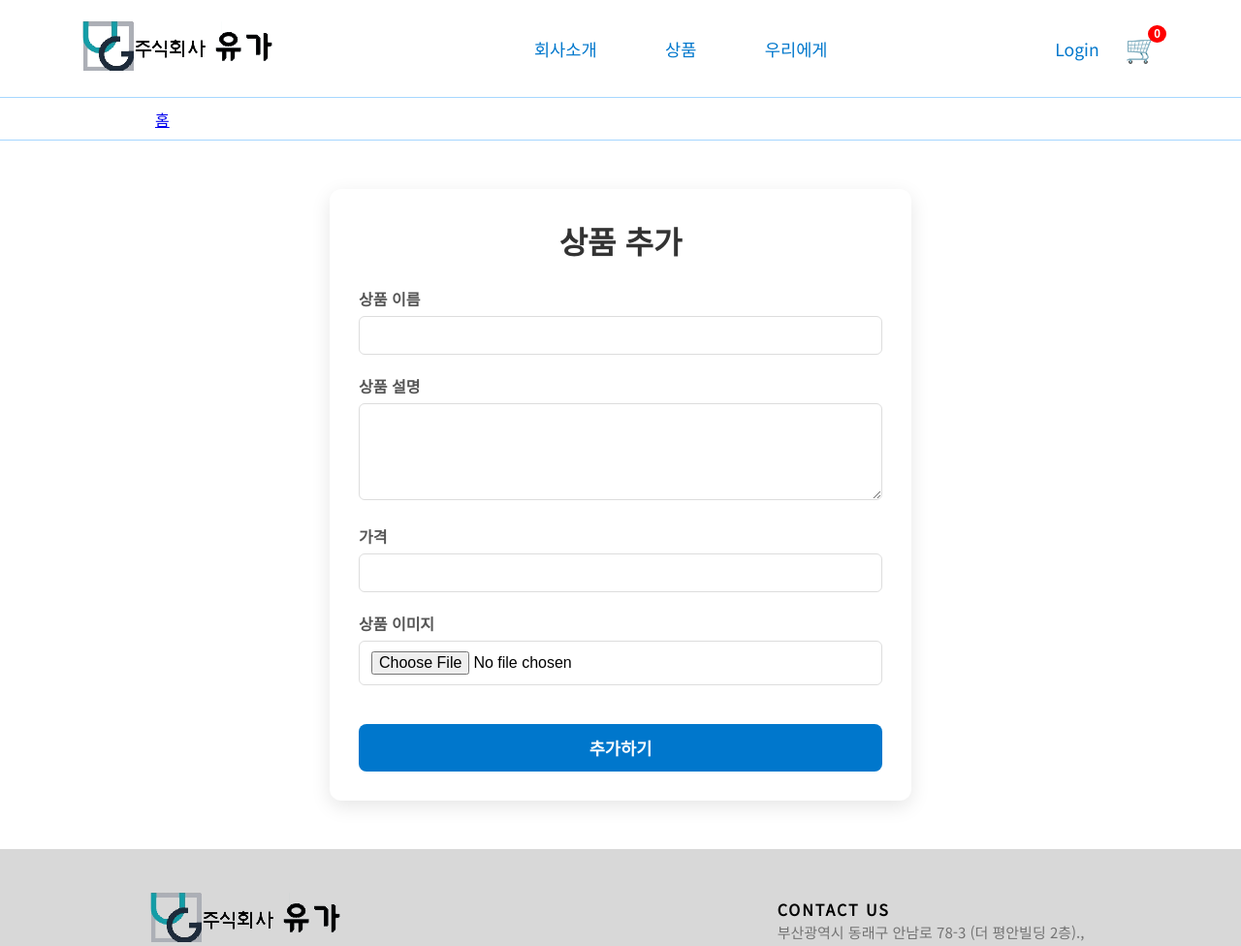
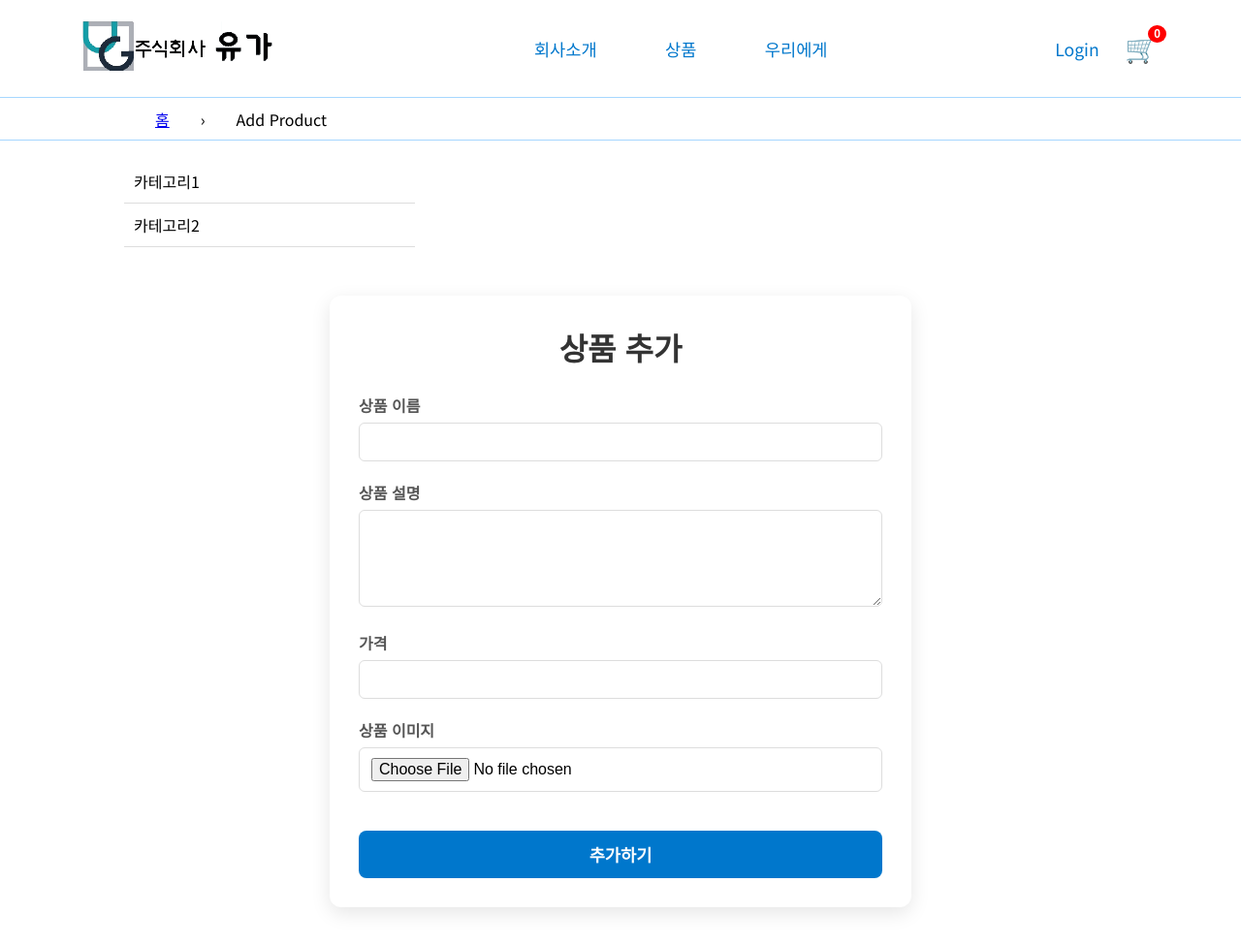
Before and after one commit to Ugakimseobin/uga-flask-app, a Flask app: page /add_product in a window 1280 px wide. Shown: the top 976 px of the page at 97% size. Run offline with Flask 3, Linux system fonts and the light colour scheme; data that the repository does not hold is empty; some libraries are stand-ins or nearby versions.

Commit message:
header rere

```diff
--- a/static/css/header_st.css
+++ b/static/css/header_st.css
@@ -188,6 +188,41 @@
 
 #header .menu li #company-drop li a{
     padding: 12px 0px;
+}
+
+
+/* 상품 패널 */
+.product-panel {
+    display: flex;
+    gap: 1em;
+    margin: 20px 10%;
+}
+
+#product-left {
+    width: 300px;
+}
+
+#product-left ul {
+    list-style: none;
+    padding-left: 0;
+}
+
+#product-left li {
+    padding: 10px;
+    cursor: pointer;
+    border-bottom: 1px solid #ddd;
+}
+
+#product-left li:hover {
+    background-color: #f0f0f0;
+}
+
+#product-right {
+    flex: 1;
+    padding: 10px;
+    border: 1px solid #ddd;
+    border-radius: 5px;
+    background-color: #fff;
 }
 
 /* ==============================
--- a/static/js/header.js
+++ b/static/js/header.js
@@ -1,249 +1,80 @@
 document.addEventListener('DOMContentLoaded', () => {
-
-    // ----------------------------
     // 햄버거 메뉴
-    // ----------------------------
     const hamburger = document.getElementById('hamburger');
     const navMenu = document.querySelector('#header .menu');
-
-    // 햄버거 클릭 → 메뉴 토글 + X 아이콘
     hamburger?.addEventListener('click', () => {
-        if(window.innerWidth <= 992){
-            navMenu.classList.toggle('active');
-            hamburger.classList.toggle('active');
-        }
+        navMenu.classList.toggle('active');
+        hamburger.classList.toggle('active');
     });
 
-    // 모바일 아코디언 드롭다운
-    document.querySelectorAll('.menu li.dropdown > a').forEach(toggle => {
-        toggle.addEventListener('click', e => {
-            if(window.innerWidth <= 992){
-                e.preventDefault();
-                const dropdown = toggle.nextElementSibling;
-                dropdown.classList.toggle('show');
-            }
-        });
-    });
-
-    // =====================
-    // 드롭다운 (데스크탑 클릭)
-    // =====================
-    const dropdownToggles = document.querySelectorAll('.menu li.dropdown > a');
-
-    dropdownToggles.forEach(toggle => {
-        toggle.addEventListener('click', (e) => {
-            e.preventDefault();
-            const parentLi = toggle.parentElement;
-            const dropdown = toggle.nextElementSibling;
-
-            // 다른 드롭다운은 닫기
-            document.querySelectorAll('.menu li.dropdown .dropdown-menu').forEach(menu => {
-                if(menu !== dropdown) menu.classList.remove('show');
-            });
-
-            // 현재 드롭다운 토글
-            dropdown.classList.toggle('show');
-        });
-    });
-
-    // 외부 클릭 시 닫기
-    document.addEventListener('click', (e) => {
-        if (!e.target.closest('.dropdown')) {
-            document.querySelectorAll('.dropdown').forEach(d => d.classList.remove('open'));
-        }
-    });
-
-    // 윈도우 리사이즈 시 초기화
-    window.addEventListener('resize', () => {
-        if(window.innerWidth > 992){
-            navMenu.classList.remove('active');
-            hamburger.classList.remove('active');
-            document.querySelectorAll('.menu li .dropdown-menu').forEach(menu => menu.classList.remove('show'));
-            document.querySelectorAll('.menu li .dropdown-menu .category').forEach(cat => cat.classList.remove('active'));
-        }
-    });
-
-    // ----------------------------
-    // 사용자 메뉴 (로그인 후)
-    // ----------------------------
+    // 사용자 메뉴
     const userToggle = document.getElementById('userMenuToggle');
     const userMenu = document.getElementById('userDropdownMenu');
-    userToggle?.addEventListener('click', function(e) {
+    userToggle?.addEventListener('click', e => {
         e.preventDefault();
         userMenu.classList.toggle('show');
     });
 
-    // ----------------------------
-    // 더보기 메뉴
-    // ----------------------------
-    const moreMenuButton = document.getElementById('moreMenu');
-    const moreMenuModal = document.getElementById('moreMenuModal');
-    if (moreMenuButton && moreMenuModal) {
-        const closeMoreMenuBtn = moreMenuModal.querySelector('.close');
-        function openMoreMenu() {
-            moreMenuModal.style.display = "block";
-            setTimeout(() => moreMenuModal.classList.add("show"), 10);
-        }
-        function closeMoreMenu() {
-            moreMenuModal.classList.remove("show");
-            setTimeout(() => moreMenuModal.style.display = "none", 500);
-        }
-        moreMenuButton.addEventListener('click', openMoreMenu);
-        closeMoreMenuBtn.addEventListener('click', closeMoreMenu);
-        window.addEventListener('click', function(event) {
-            if (event.target === moreMenuModal) closeMoreMenu();
-        });
-    }
-
-    // ----------------------------
-    // 외부 클릭 시 메뉴 닫기
-    // ----------------------------
-    document.addEventListener('click', function(event) {
-        if (userMenu && !userMenu.contains(event.target) && !userToggle.contains(event.target)) {
+    document.addEventListener('click', e => {
+        if(userMenu && !userMenu.contains(e.target) && !userToggle.contains(e.target)) {
             userMenu.classList.remove('show');
         }
     });
 
-    // ----------------------------
-    // 카트 드롭다운
-    // ----------------------------
-    const cartBtn = document.getElementById('cartBtn');
-    const cartDropdown = document.getElementById('cartDropdown');
+    // 상품/카테고리/제품 영역
+    const productLeft = document.getElementById('product-left');
+    const productRight = document.getElementById('product-right');
 
-    cartBtn?.addEventListener('click', () => {
-        cartDropdown.style.display = cartDropdown.style.display === 'none' ? 'block' : 'none';
-        loadCartItems();
-    });
+    // 더미 카테고리/서브카테고리 로드 (DB에서 fetch 나중에)
+    const categories = [
+        {id:1,name:'카테고리1', subs:[{id:11,name:'항목1-1'},{id:12,name:'항목1-2'}]},
+        {id:2,name:'카테고리2', subs:[{id:21,name:'항목2-1'},{id:22,name:'항목2-2'}]}
+    ];
 
-    async function loadCartItems() {
-        const response = await fetch('/cart_items');
-        const data = await response.json();
-        const cartList = document.getElementById('cart-items-list');
-        cartList.innerHTML = '';
-        let total = 0;
-
-        if (data.length === 0) {
-            cartList.innerHTML = '<li>카트가 비어있습니다.</li>';
-        } else {
-            data.forEach(item => {
-                total += item.price * item.quantity;
-                const li = document.createElement('li');
-                li.classList.add('cart-item');
-                li.innerHTML = `
-                    <div class="cart-item-info">
-                        <span class="name">${item.name}</span>
-                        <span class="price">${item.price}원</span>
-                    </div>
-                    <input type="number" min="1" value="${item.quantity}" data-id="${item.cart_id}" class="cart-qty">
-                    <button data-id="${item.cart_id}" class="remove-cart">삭제</button>
-                `;
-                cartList.appendChild(li);
-            });
-        }
-
-        document.getElementById('cart-count').innerText = data.length;
-        document.getElementById('cart-total').innerText = total;
-
-        // 수량 변경 이벤트
-        document.querySelectorAll('.cart-qty').forEach(input => {
-            input.addEventListener('change', async (e) => {
-                const cartId = e.target.dataset.id;
-                await fetch(`/update_cart/${cartId}`, {
-                    method: 'POST',
-                    headers: {'Content-Type':'application/json'},
-                    body: JSON.stringify({quantity: parseInt(e.target.value)})
-                });
-                loadCartItems();
-                updateHeaderCart();
-            });
+    function renderCategories() {
+        productLeft.innerHTML = '';
+        const ul = document.createElement('ul');
+        categories.forEach(cat=>{
+            const li = document.createElement('li');
+            li.textContent = cat.name;
+            li.dataset.id = cat.id;
+            li.addEventListener('click', ()=>renderSubcategories(cat));
+            ul.appendChild(li);
         });
-
-        // 삭제 버튼 이벤트
-        document.querySelectorAll('.remove-cart').forEach(btn => {
-            btn.addEventListener('click', async (e) => {
-                const cartId = e.target.dataset.id;
-                await fetch(`/remove_cart/${cartId}`, {method:'POST'});
-                await loadCartItems();
-                updateHeaderCart();
-            });
-        });
+        productLeft.appendChild(ul);
     }
 
-    async function updateHeaderCart() {
-        const res = await fetch('/cart_items');
-        const data = await res.json();
-        document.getElementById('cart-count').innerText = data.length;
+    function renderSubcategories(cat) {
+        productLeft.innerHTML = '';
+        const backBtn = document.createElement('li');
+        backBtn.textContent = '← 카테고리로 돌아가기: '+cat.name;
+        backBtn.style.fontWeight = 'bold';
+        backBtn.addEventListener('click', ()=>renderCategories());
+        productLeft.appendChild(backBtn);
+
+        const ul = document.createElement('ul');
+        cat.subs.forEach(sub=>{
+            const li = document.createElement('li');
+            li.textContent = sub.name;
+            li.dataset.id = sub.id;
+            li.addEventListener('click', ()=>renderProducts(sub));
+            ul.appendChild(li);
+        });
+        productLeft.appendChild(ul);
     }
 
-    // ----------------------------
-    // 상품 카드 이벤트
-    // ----------------------------
-    document.querySelectorAll('.product-card').forEach(card => {
-        card.addEventListener('click', e => {
-            if (['add-to-cart','qty-btn','product-qty'].some(c => e.target.classList.contains(c))) return;
-            const detailUrl = card.dataset.detailUrl;
-            if(e.target.tagName === 'IMG' && detailUrl) window.location.href = detailUrl;
-        });
-    });
-
-    // ----------------------------
-    // 상품 카트 담기
-    // ----------------------------
-    document.querySelectorAll('.add-to-cart').forEach(btn => {
-        btn.addEventListener('click', async (e) => {
-            e.stopPropagation();
-            const productId = btn.dataset.id;
-            const qtyInput = document.querySelector(`.product-qty[data-id="${productId}"]`);
-            const quantity = parseInt(qtyInput.value);
-            await fetch('/add_cart', {
-                method: 'POST',
-                headers: {'Content-Type': 'application/json'},
-                body: JSON.stringify({product_id: productId, quantity})
-            });
-            updateHeaderCart();
-            loadCartItems();
-        });
-    });
-
-    // 상세페이지 카트
-    const detailBtn = document.getElementById('add-detail-cart');
-    if(detailBtn){
-        detailBtn.addEventListener('click', async (e)=>{
-            e.preventDefault();
-            const productId = detailBtn.dataset.id;
-            const quantity = parseInt(document.getElementById('detail-qty').value);
-            await fetch('/add_cart', {
-                method:'POST',
-                headers:{'Content-Type':'application/json'},
-                body: JSON.stringify({product_id: productId, quantity})
-            });
-            alert('장바구니에 추가되었습니다!');
-            updateHeaderCart();
-            loadCartItems();
-        });
+    function renderProducts(sub) {
+        productRight.style.display = 'block';
+        productRight.innerHTML = `<h3>${sub.name} 제품 리스트</h3>`;
+        // 여기에 DB fetch 해서 제품 리스트 넣기
+        const ul = document.createElement('ul');
+        for(let i=1;i<=3;i++){
+            const li = document.createElement('li');
+            li.textContent = `${sub.name} 제품 ${i}`;
+            ul.appendChild(li);
+        }
+        productRight.appendChild(ul);
     }
 
-    // 체크아웃
-    document.getElementById('checkout-btn')?.addEventListener('click', (e) => {
-        e.preventDefault();
-
-        // 서버에서 장바구니 가져오기
-        fetch('/cart_items')
-            .then(res => res.json())
-            .then(items => {
-                if (items.length === 0) {
-                    alert('카트에 상품이 없습니다.');
-                    return;
-                }
-                // ✅ 단순히 checkout 페이지로 이동
-                window.location.href = '/checkout_page';
-            })
-            .catch(err => {
-                console.error(err);
-                alert('서버와 통신 중 오류가 발생했습니다.');
-            });
-    });
-
-    // 초기 카트 갱신
-    updateHeaderCart();
+    renderCategories();
 });
--- a/templates/header.html
+++ b/templates/header.html
@@ -24,20 +24,18 @@
                 </li>
                 <li class="dropdown">
                     <a href="javascript:void(0)" class="dropdown-toggle">상품</a>
-                    <ul class="dropdown-menu">
-                        <li class="category">
-                            <a href="javascript:void(0)">카테고리1</a>
-                            <div class="dropdown-sub-menu">
-                                <a href="javascript:void(0)">항목1</a>
-                                <a href="javascript:void(0)">항목2</a>
-                            </div>
+                    <ul class="dropdown-menu" id="product-drop">
+                        <li class="category"><a href="javascript:void(0)">카테고리1</a>
+                            <ul class="dropdown-sub-menu">
+                                <li><a href="javascript:void(0)">항목1-1</a></li>
+                                <li><a href="javascript:void(0)">항목1-2</a></li>
+                            </ul>
                         </li>
-                        <li class="category">
-                            <a href="javascript:void(0)">카테고리2</a>
-                            <div class="dropdown-sub-menu">
-                                <a href="javascript:void(0)">항목1</a>
-                                <a href="javascript:void(0)">항목2</a>
-                            </div>
+                        <li class="category"><a href="javascript:void(0)">카테고리2</a>
+                            <ul class="dropdown-sub-menu">
+                                <li><a href="javascript:void(0)">항목2-1</a></li>
+                                <li><a href="javascript:void(0)">항목2-2</a></li>
+                            </ul>
                         </li>
                     </ul>
                 </li>
@@ -94,8 +92,8 @@
                 <p id="loginError" style="color: red; display: none; margin-top: 8px;"></p>
             </form>
             <p>
-                <a href="/sign_up_terms" class="link-btn">Sign Up</a> |
-                <a href="/reset_password" class="link-btn">Forgot Password?</a>
+                <a href="/sign_up_terms" class="link-btn">회원가입</a> |
+                <a href="/reset_password" class="link-btn">비밀번호 찾기</a>
             </p>
         </div>
     </div>
@@ -104,13 +102,23 @@
 <nav class="breadcrumb-container" aria-label="breadcrumb">
     <ul class="breadcrumb">
         <li class="breadcrumb-item"><a href="/">홈</a></li>
-        {% if current_category %}
+        {% for crumb in breadcrumbs %}
             <span class="breadcrumb-sep">›</span>
-            <li class="breadcrumb-item"><a href="#">{{ current_category.name }}</a></li>
-        {% endif %}
-        {% if current_sub_category %}
-            <span class="breadcrumb-sep">›</span>
-            <li class="breadcrumb-item active" aria-current="page">{{ current_sub_category.name }}</li>
-        {% endif %}
+            {% if crumb.url and not loop.last %}
+                <li class="breadcrumb-item"><a href="{{ crumb.url }}">{{ crumb.title }}</a></li>
+            {% else %}
+                <li class="breadcrumb-item active" aria-current="page">{{ crumb.title }}</li>
+            {% endif %}
+        {% endfor %}
     </ul>
 </nav>
+
+<!-- 상품/카테고리/제품 영역 -->
+<div class="product-panel">
+    <div id="product-left">
+        <!-- 카테고리, 서브카테고리 동적 로드 -->
+    </div>
+    <div id="product-right" style="display:none;">
+        <!-- 선택된 서브카테고리 상품 리스트 -->
+    </div>
+</div>
```
